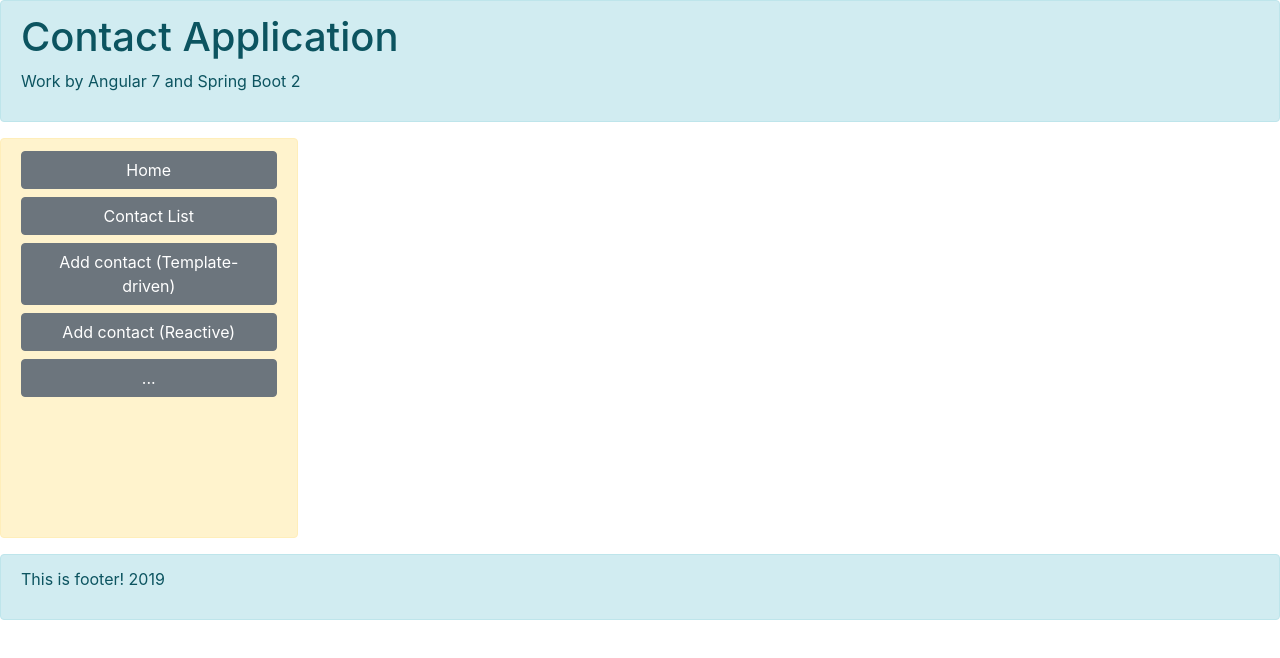
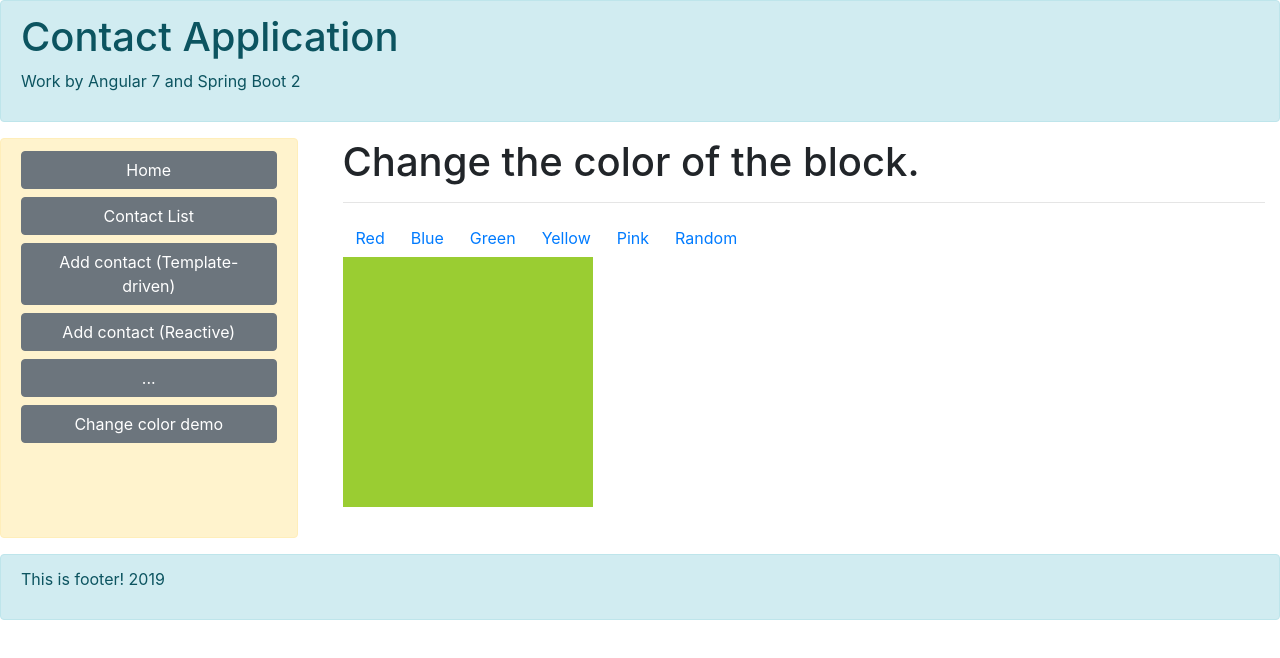
Before and after one commit to svlugovoy/contactList_SpringBoot_Angular, an Angular app in the folder contact-list-fe/: page /change-color in a window 1280 px wide. Before the commit this address led to /. Shown: the top 658 px of the page. Built offline with nearby package versions, Linux system fonts and the light colour scheme.

Commit message:
CL-012: Added some demo exercise

```diff
--- a/contact-list-fe/src/app/app-routing.module.ts
+++ b/contact-list-fe/src/app/app-routing.module.ts
@@ -7,6 +7,7 @@ import {ContactAddTdfComponent} from "./components/contact-add-tdf/contact-add-t
 import {ContactEditTdfComponent} from "./components/contact-edit-tdf/contact-edit-tdf.component";
 import {ContactEditRfComponent} from "./components/contact-edit-rf/contact-edit-rf.component";
 import {ContactAddRfComponent} from "./components/contact-add-rf/contact-add-rf.component";
+import {ChangeColorComponent} from "./components/demo/change-color/change-color.component";
 
 const routes: Routes = [
   {
@@ -41,6 +42,10 @@ const routes: Routes = [
   {
     path: 'edit-contact-rf/:id',
     component: ContactEditRfComponent
+  },
+  {
+    path: 'change-color',
+    component: ChangeColorComponent
   }
 ];
 
--- a/contact-list-fe/src/app/app.module.ts
+++ b/contact-list-fe/src/app/app.module.ts
@@ -18,6 +18,7 @@ import { ContactAddRfComponent } from './components/contact-add-rf/contact-add-r
 import { ContactEditRfComponent } from './components/contact-edit-rf/contact-edit-rf.component';
 import { ContactEditTdfComponent } from './components/contact-edit-tdf/contact-edit-tdf.component';
 import { AgePipe } from './pipe/age.pipe';
+import { ChangeColorComponent } from './components/demo/change-color/change-color.component';
 
 @NgModule({
   declarations: [
@@ -33,7 +34,8 @@ import { AgePipe } from './pipe/age.pipe';
     ContactAddRfComponent,
     ContactEditRfComponent,
     ContactEditTdfComponent,
-    AgePipe
+    AgePipe,
+    ChangeColorComponent
   ],
   imports: [
     BrowserModule,
--- /dev/null
+++ b/contact-list-fe/src/app/components/demo/change-color/change-color.component.css
@@ -0,0 +1,4 @@
+.box {
+  width: 250px;
+  height: 250px;
+}
--- /dev/null
+++ b/contact-list-fe/src/app/components/demo/change-color/change-color.component.html
@@ -0,0 +1,16 @@
+<div class="container">
+
+  <h1>Change the color of the block.</h1>
+  <hr/>
+
+
+  <button (click)="changeBackground('red')" class="btn btn-link">Red</button>
+  <button (click)="changeBackground('blue')" class="btn btn-link">Blue</button>
+  <button (click)="changeBackground('green')" class="btn btn-link">Green</button>
+  <button (click)="changeBackground('yellow')" class="btn btn-link">Yellow</button>
+  <button (click)="changeBackground('pink')" class="btn btn-link">Pink</button>
+  <button (click)="changeBackgroundRandomly()" class="btn btn-link">Random</button>
+
+  <div class="box" [ngStyle]="{backgroundColor: bgColor}"></div>
+
+</div>
--- /dev/null
+++ b/contact-list-fe/src/app/components/demo/change-color/change-color.component.ts
@@ -0,0 +1,26 @@
+import { Component, OnInit } from '@angular/core';
+
+@Component({
+  selector: 'app-change-color',
+  templateUrl: './change-color.component.html',
+  styleUrls: ['./change-color.component.css']
+})
+export class ChangeColorComponent implements OnInit {
+
+  bgColor: string;
+
+  ngOnInit() {
+    this.bgColor = 'yellowgreen';
+  }
+
+  changeBackground(color: string) {
+    this.bgColor = color;
+  }
+
+  changeBackgroundRandomly() {
+    let r = Math.round(Math.random() * 255);
+    let g = Math.round(Math.random() * 255);
+    let b = Math.round(Math.random() * 255);
+    this.bgColor = `rgb(${r}, ${g}, ${b})`;
+  }
+}
--- a/contact-list-fe/src/app/components/left-menu/left-menu.component.html
+++ b/contact-list-fe/src/app/components/left-menu/left-menu.component.html
@@ -10,4 +10,6 @@
 
   <button class="btn btn-secondary btn-block">...</button>
 
+  <button class="btn btn-secondary btn-block" [routerLink]="['/change-color']">Change color demo</button>
+
 </div>
```
